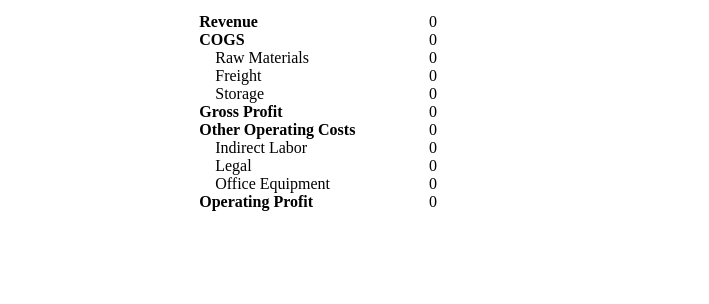
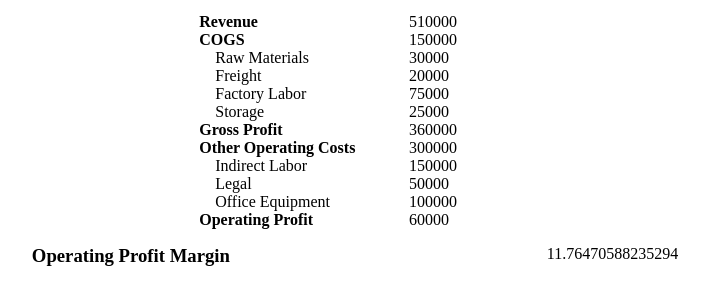
Before and after one commit to chrisleg19/Profit_Margin_Game, a plain HTML site: page index.html in a window 1280 px wide. Shown: the part 62-366 px from the top of the page, without its empty margins (285-994 px from the left). Drawn offline with Linux system fonts and the light colour scheme.

Commit message:
updated income stmnt

```diff
--- a/CSS/style.css
+++ b/CSS/style.css
@@ -20,6 +20,7 @@
     "cogs cogsNum"
     "rawMat rawMatNum"
     "freight freightNum"
+    "factoryLabor factoryLaborNum"
     "storage storageNum"
     "grossProfit grossProfitNum"
     "otherOpCosts otherOpCostsNum"
@@ -58,6 +59,13 @@
 .freightNum{
     grid-area: freightNum;
 }
+.factoryLabor{
+    grid-area: factoryLabor;
+}
+.factoryLaborNum{
+    grid-area: factoryLaborNum;
+}
+
 .storage{
     grid-area: storage;
 }
@@ -100,3 +108,18 @@
 .opProfitNum{
     grid-area: opProfitNum;
 }
+
+.score{
+    display: grid;
+    grid-template-areas:
+    "opm opmNum";
+    justify-content: space-evenly;
+    margin: 1rem 0 1rem 0
+}
+
+.opm{
+    grid-area: opm;
+}
+.opmNum{
+    grid-area: opmNum;
+}
--- a/JS/script2.js
+++ b/JS/script2.js
@@ -3,6 +3,7 @@ let revenue = document.querySelector(".revenueNum")
 let cogs = document.querySelector(".cogsNum")
 let rawMat = document.querySelector(".rawMatNum")
 let freight = document.querySelector(".freightNum")
+let factoryLabor = document.querySelector(".factoryLaborNum")
 let storage = document.querySelector(".storageNum")
 let grossProfit = document.querySelector(".grossProfitNum")
 let otherOpCosts = document.querySelector(".otherOpCostsNum")
@@ -10,12 +11,24 @@ let indirectLabor = document.querySelector(".indirectLaborNum")
 let legal = document.querySelector(".legalNum")
 let officeEquip = document.querySelector(".officeEquipNum")
 let opProfit = document.querySelector(".opProfitNum")
+let opm = document.querySelector(".opmNum")
 
 
 let start = ()=>{
     revenue.textContent = 510000
     cogs.textContent = 150000
     rawMat.textContent = 30000
-    freight.te
+    freight.textContent = 20000
+    factoryLabor.textContent = 75000
+    storage.textContent = 25000
+    grossProfit.textContent = 360000
+    otherOpCosts.textContent = 300000
+    indirectLabor.textContent = 150000
+    legal.textContent = 50000
+    officeEquip.textContent = 100000
+    opProfit.textContent = 60000
 
+    opm.textContent = (opProfit.textContent/revenue.textContent)*100
 }
+
+start()
--- a/index.html
+++ b/index.html
@@ -27,6 +27,9 @@
             <p class="freight breakdown">Freight</p>
             <div class="freightNum">0</div>
 
+            <p class="factoryLabor breakdown">Factory Labor</p>
+            <div class="factoryLaborNum">0</div>
+
             <p class="storage breakdown">Storage</p>
             <div class="storageNum">0</div>
 
@@ -47,7 +50,10 @@
 
             <h4 class="opProfit">Operating Profit</h4>
             <div class="opProfitNum">0</div>
-
+</div>
+<div class="score">
+    <h3 class="opm">Operating Profit Margin</h3>
+    <p class="opmNum">0</p>
 </div>
 
 </body>
```
Also changed, not shown: 1 other file.
